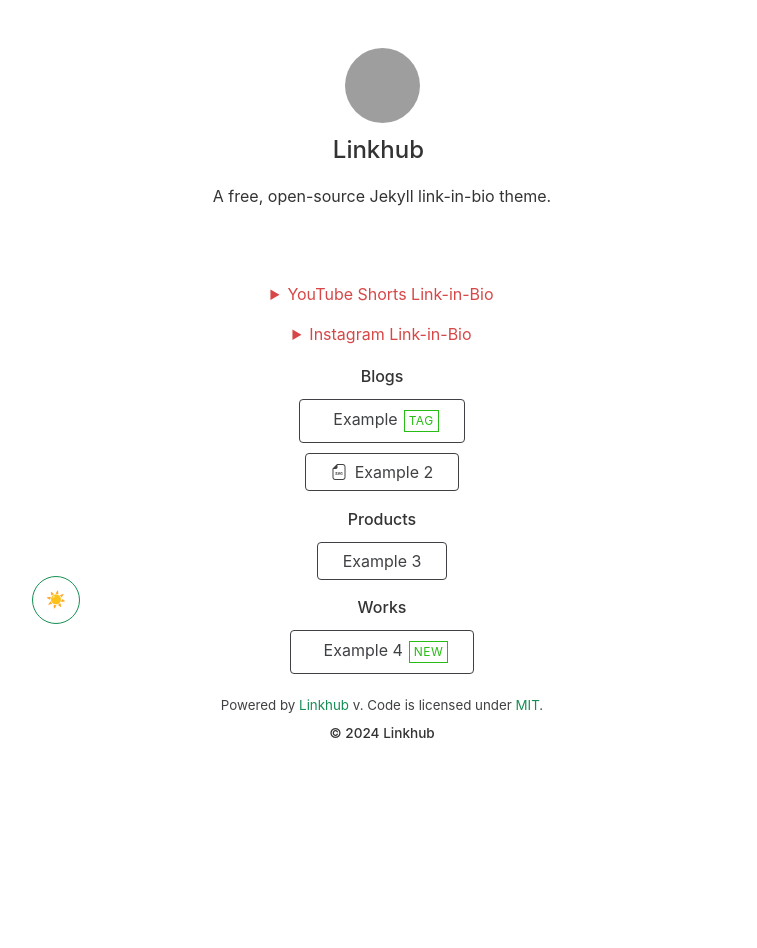
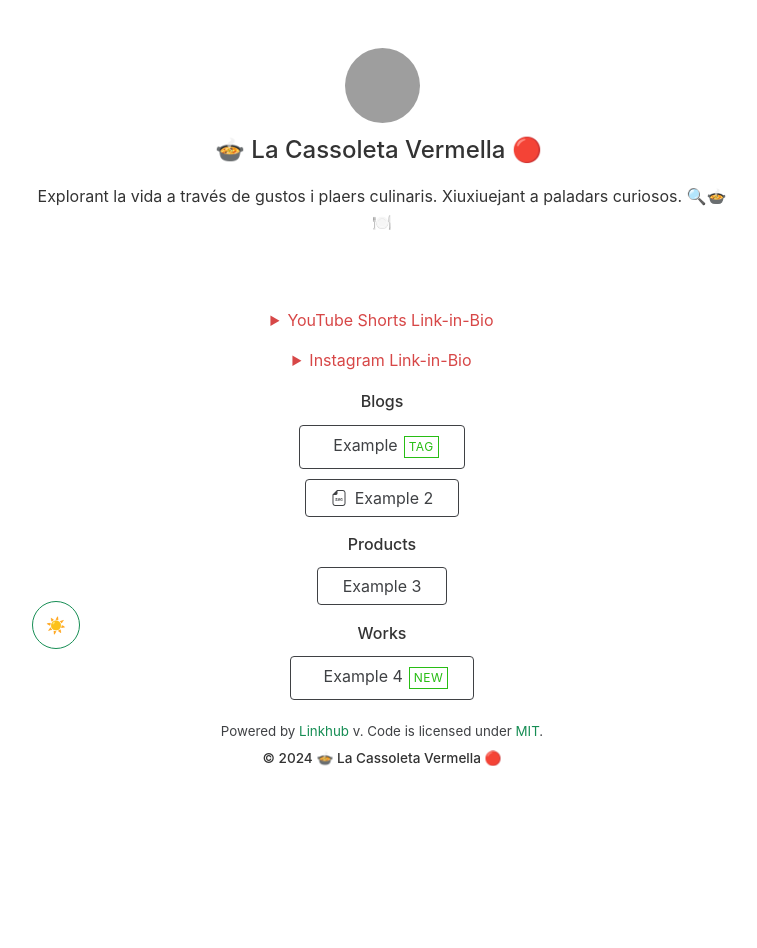
Before and after one commit to lacassoletavermella/lacassoletavermella.github.io, a Jekyll site: the page built from index.html, in a window 1280 px wide. Shown: the whole page, without its empty margins (258-1015 px from the left). Built offline with Jekyll 4.4.1, drawn with Linux system fonts in a browser that asks for light colours; nearby versions of some CDN libraries; grey boxes are pictures that could not be loaded.

Commit message:
Update _config.yml

```diff
--- a/_config.yml
+++ b/_config.yml
@@ -2,21 +2,21 @@
 theme: linkhub-jekyll-theme
 
 # Site Configuration
-name: Linkhub  # Name of your website
-tagline: Links  # Set your preferred page title
-description: A free, open-source Jekyll link-in-bio theme.  # Also used as a meta description
+name: '🍲 La Cassoleta Vermella 🔴' # Name of your website
+tagline: '🍲 La Cassoleta Vermella 🔴' # Set your preferred page title
+description: 'Explorant la vida a través de gustos i plaers culinaris. Xiuxiuejant a paladars curiosos. 🔍🍲🍽️'  # Also used as a meta description
 favicon:
-  path: https://i.ibb.co/SBRmBmt/favicon.png # Path / URL to the favicon of your website (e.g., 'assets/images/favicon.png')
+  path: assets/images/favicon.png # Path / URL to the favicon of your website (e.g., 'assets/images/favicon.png')
   type: png # File format of image. Change according to your image. Supported types: https://developer.mozilla.org/en-US/docs/Web/Media/Formats/Image_types
-logo: https://picsum.photos/200.webp # Path / URL to the logo (e.g., 'assets/images/logo.png')
-url: https://link.example.com # URL of your website
-locale: en_GB # The value specifies the locale in which these tags are marked up. It follows the format `language_TERRITORY`.
-ga4: # Google Analytics 4 measurement ID, for e.g. G-XXXXXXX (optional). Remove it if it’s not needed.
+logo: assets/images/logo.png # Path / URL to the logo (e.g., 'assets/images/logo.png')
+url: https://lacassoletavermella.github.io # URL of your website
+locale: ca_ES # The value specifies the locale in which these tags are marked up. It follows the format `language_TERRITORY`.
+# ga4: # Google Analytics 4 measurement ID, for e.g. G-XXXXXXX (optional). Remove it if it’s not needed.
 twitter:
-  username: UserName # Used for SEO
+  username: cassoletaroja # Used for SEO
 image:
-  path: assets/images/example.jpg # Used for SEO (og:image, twitter:image)
-  type: jpeg # File format of image.
+  path: assets/images/logo.png # Used for SEO (og:image, twitter:image)
+  type: png # File format of image.
   height: 100 # Pixels
   width: 100
   alt: logo
```
